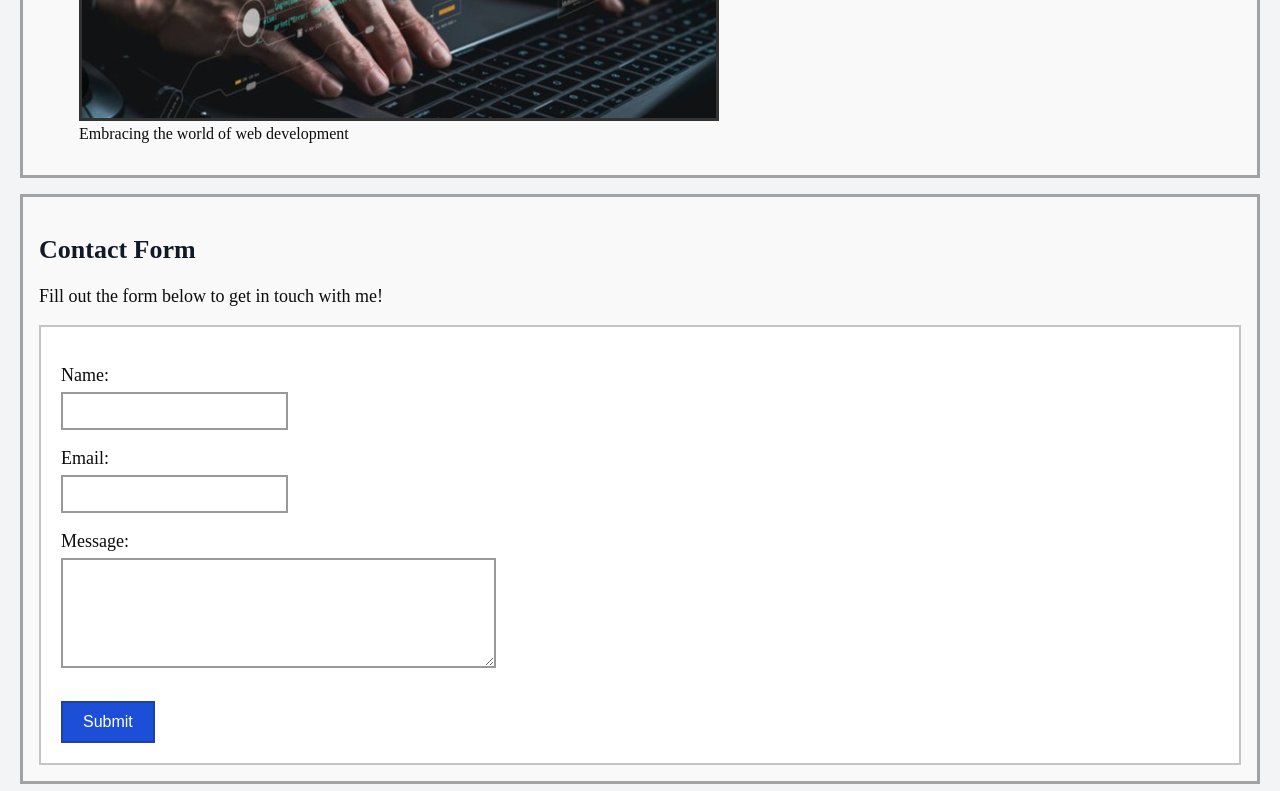
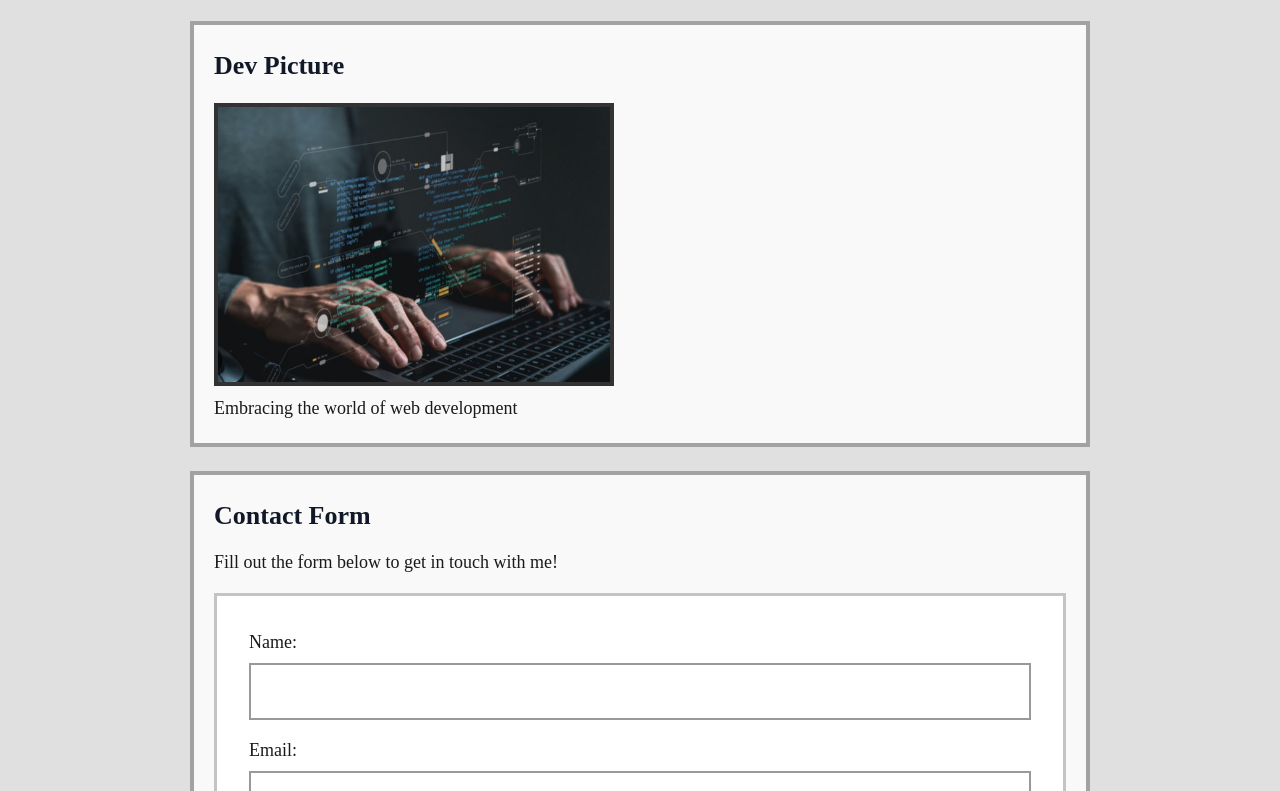
Before and after one commit to Chedwick8/test-site, a plain HTML site: page index.html in a window 1280 px wide. Shown: the part 2009-2800 px from the top of the page. Drawn offline with Linux system fonts and the light colour scheme.

Commit message:
Basic CSS

```diff
--- a/index.html
+++ b/index.html
@@ -3,7 +3,7 @@
 <head>
     <meta charset="utf-8" />
     <meta name="viewport" content="width=device-width, initial-scale=1" />
-    <link href="styles/style.css" rel="stylesheet" />
+    <link href="styles/box-model.css" rel="stylesheet" />
     <title>Web Dev Roadmap</title>
 </head>
 
--- /dev/null
+++ b/styles/box-model.css
@@ -0,0 +1,129 @@
+* {
+  box-sizing: border-box;
+}
+
+body {
+  background: #e0e0e0;
+  color: #1a1a1a;
+  font-size: 18px;
+  margin: 0;
+  padding: 20px;
+  line-height: 1.6;
+}
+
+header,
+main,
+footer {
+  max-width: 900px;
+  margin: 0 auto;
+}
+
+header {
+  background: #ffffff;
+  border: 4px solid #a1a2a3;
+  padding: 20px;
+  margin-bottom: 24px;
+}
+
+nav {
+  margin-top: 16px;
+}
+
+nav ul {
+  margin: 0;
+  padding-left: 0;
+  list-style: none;
+}
+nav li {
+  margin-bottom: 8px;
+}
+
+ul {
+  margin-top: 12px;
+  margin-bottom: 12px;
+  padding-left: 20px;
+}
+
+
+h1 {
+  color: #1d4ed8;
+  font-size: 36px;
+  margin-top: 0;
+  margin-bottom: 12px;
+}
+
+h2 {
+  color: #111827;
+  font-size: 26px;
+  margin-top: 0;
+  margin-bottom: 12px;
+}
+
+p {
+  margin-top: 0;
+  margin-bottom: 12px;
+}
+
+section {
+  background: #faf9f9;
+  border: 4px solid #a1a2a3;
+  padding: 20px;
+  margin-bottom: 24px;
+}
+
+img {
+  display: block;
+  width: 100%;
+  max-width: 400px;
+  height: auto;
+  border: 4px solid #333;
+  margin-top: 12px;
+}
+
+figure {
+  margin: 16px 0 0 0;
+}
+
+figcaption {
+  margin-top: 8px;
+}
+
+form {
+  background: #ffffff;
+  border: 3px solid #c4c4c4;
+  padding: 32px;
+  margin-top: 16px;
+}
+
+form p {
+  margin: 0 0 16px 0;
+}
+
+label {
+  display: inline-block;
+  margin-bottom: 6px;
+}
+
+input,
+textarea {
+  display: block;
+}
+
+textarea {
+  resize: vertical;
+  min-height: 120px;
+}
+
+input,
+textarea,
+button {
+  width: 100%;
+  padding: 12px;
+  margin-bottom: 12px;
+  border: 2px solid #999;
+  font: inherit;
+}
+
+button {
+  margin-bottom: 0;
+}
--- /dev/null
+++ b/styles/style2.css
@@ -0,0 +1,71 @@
+body {
+    background: #e0e0e0;
+    color: #1a1a1a;
+    font-size: 18px;
+    margin: 0;
+    padding: 30px;
+}
+header {
+    background: #ffffff;
+    border: 4px solid #a1a2a3;
+    padding: 20px;
+    margin-bottom: 20px;
+}
+nav {
+    margin-top: 16px;
+}
+h1 {
+    color: #1d4ed8;
+    font-size: 36px;
+}
+
+h2 {
+    color: #111827;
+    font-size: 26px;
+}
+p {
+    font-size: 18px;
+    line-height: 1.6;
+}
+section {
+    background: rgb(250, 249, 249);
+    border: 4px solid #a1a2a3;
+    padding: 16px;
+    margin-bottom: 16px;
+}
+img {
+   border: 4px solid #333;
+    margin-top: 10px;
+    width: 100%;
+    max-width: 400px;
+    height: auto;
+}
+form {
+    background: #ffffff;
+    border: 4px solid #c4c4c4;
+    padding: 10px;
+    margin-top: 12px;
+}
+input,
+textarea {
+    border: 2px solid #999;
+    padding: 8px;
+    margin-top: 6px;
+    font-size: 16px;
+}
+
+button {
+    background: #1d4ed8;
+    color: #fff;
+    border: 2px solid #1d4ed8;
+    padding: 10px 20px;
+    font-size: 16px;
+    margin-top: 12px;
+}
+footer {
+    background: #333;
+    color: #fff;
+    text-align: center;
+    padding: 12px;
+    margin-top: 20px;
+}
```
Also changed, not shown: images/Midnight_keyart.png (added), images/roguelike.png (added), images/rpg.png (added), images/strategy.png (added), 1 other file.
